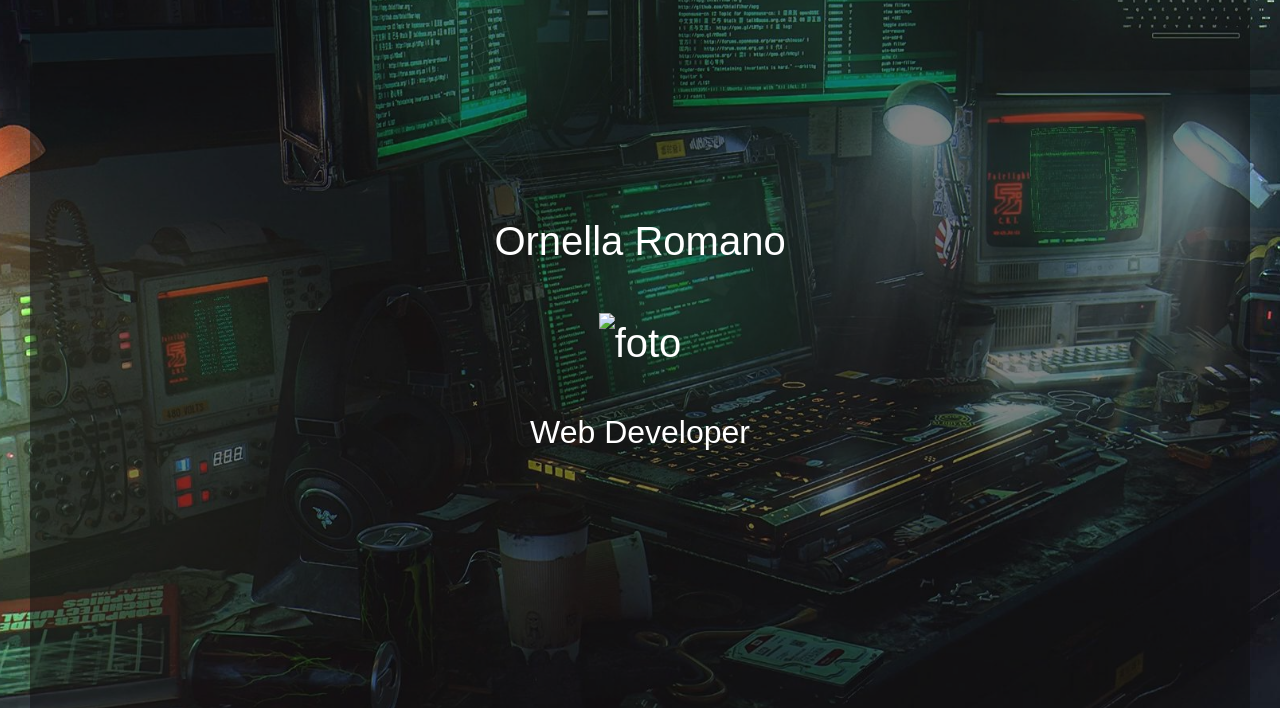
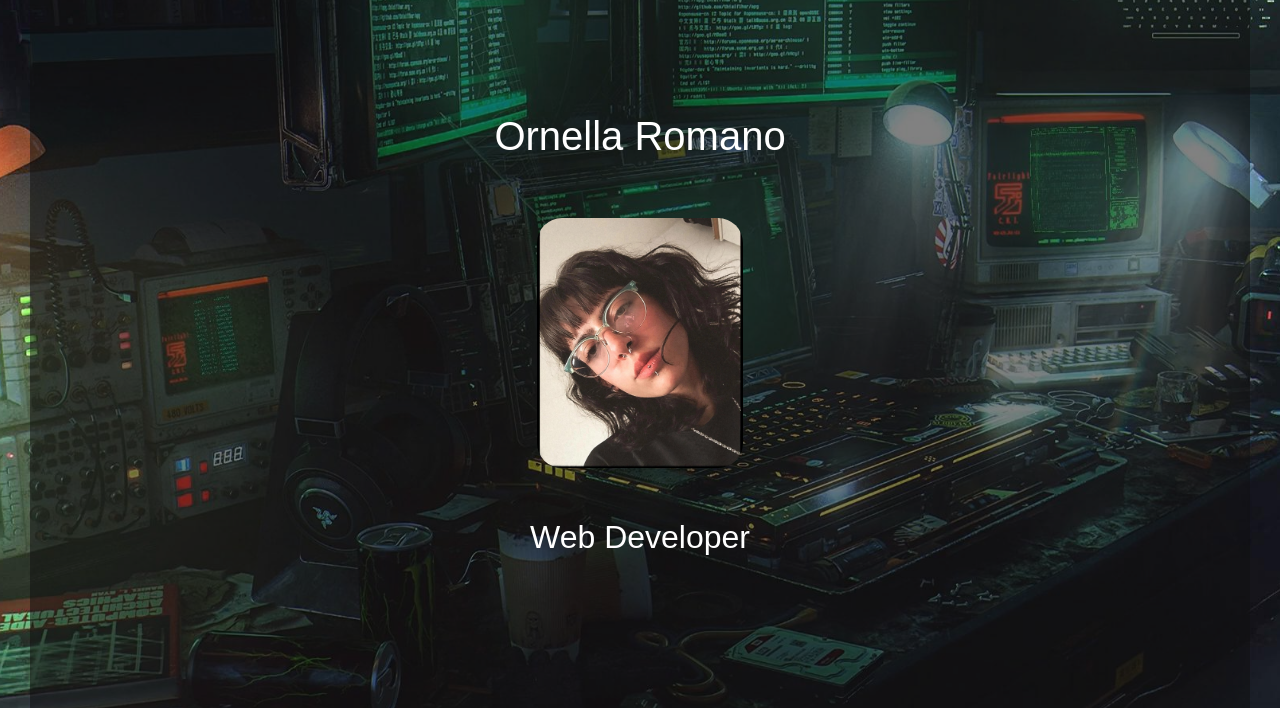
Before and after one commit to KilluaOR/preEntrega2Romano, a website: page index.html in a window 1280 px wide. Shown: the part 92-800 px from the top of the page. Drawn offline with nearby package versions, Linux system fonts and the light colour scheme.

Commit message:
agrego multimedia

```diff
--- a/index.html
+++ b/index.html
@@ -95,11 +95,11 @@
     <!--main-->
     <main class="main">
       <div
-        class="container d-flex align-items-center justify-content-center fs-1 text-white flex-column"
+        class="index__container d-flex align-items-center justify-content-center fs-1 text-white flex-column"
       >
-        <h1 class="main__title">Ornella Romano</h1>
-        <img class="main__image" src="" alt="foto" />
-        <h2 class="main__subt">Web Developer</h2>
+        <h1 class="index__title">Ornella Romano</h1>
+        <img class="index__image" src="images\retrato.jpg" alt="foto" />
+        <h2 class="index__subt">Web Developer</h2>
       </div>
     </main>
     <!--footer-->
--- a/scss/abstracts/_mixins.scss
+++ b/scss/abstracts/_mixins.scss
@@ -35,5 +35,12 @@
     @media (max-width: 1399.98px) {
       @content;
     }
+  } @else if $breakpoint == xxl {
+    @media (max-width: 100000px) {
+      // Puedes ajustar este valor si deseas
+      @content;
+    }
+  } @else {
+    @warn "Breakpoint '#{$breakpoint}' no está definido.";
   }
 }
--- a/scss/layout/_footer.scss
+++ b/scss/layout/_footer.scss
@@ -14,6 +14,7 @@
   color: vars.$secondary-color;
   background-color: vars.$primary-color;
   height: fit-content;
+  width: fit-content;
   padding: 30px;
 }
 
@@ -29,7 +30,8 @@
   }
 }
 /*arreglos para el responsive de footer*/
-@include mixins.respond-to(lg) {
+@include mixins.respond-to(xs) {
+  @include mixins.respond-to(sm) {
     .footer__link::before {
       content: "";
       position: absolute;
@@ -43,7 +45,7 @@
       transition: 0.3s ease-in-out;
     }
   }
-
+}
 .footer__link:hover::before,
 .footer__link:active::before {
   width: 100%;
--- a/scss/layout/_main.scss
+++ b/scss/layout/_main.scss
@@ -18,12 +18,7 @@
     bottom: 0;
     left: 0;
   }
-  .container {
-    height: 100vh;
-    z-index: 1;
-    position: relative;
-    background-color: vars.$container-bg;
-  }
+
   @include mixins.respond-to(lg) {
     background-size: cover;
   }
--- a/scss/pages/_index.scss
+++ b/scss/pages/_index.scss
@@ -2,3 +2,18 @@
 @forward "contact";
 @forward "designs";
 @forward "projects";
+@use "../abstracts/variables" as vars;
+
+.index__container {
+  height: 100vh;
+  z-index: 1;
+  position: relative;
+  background-color: vars.$container-bg;
+}
+
+.index__image {
+  margin-top: 50px;
+  margin-bottom: 50px;
+  height: 250px;
+  border-radius: 25px;
+}
--- a/scss/pages/_projects.scss
+++ b/scss/pages/_projects.scss
@@ -89,6 +89,7 @@
   }
 }
 
+@include mixins.respond-to(xs) {
   @include mixins.respond-to(sm) {
     @include mixins.respond-to(md) {
       @include mixins.respond-to(lg) {
@@ -106,4 +107,5 @@
       }
     }
   }
+}
 /*fin de modificaciones en proyectos*/
```
Also changed, not shown: css/style.css, images/retrato.jpg (added), 1 other file. Lines whose indentation alone changed are shown as unchanged.
